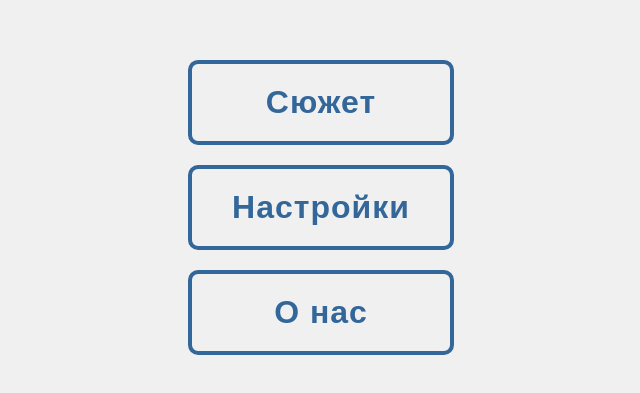
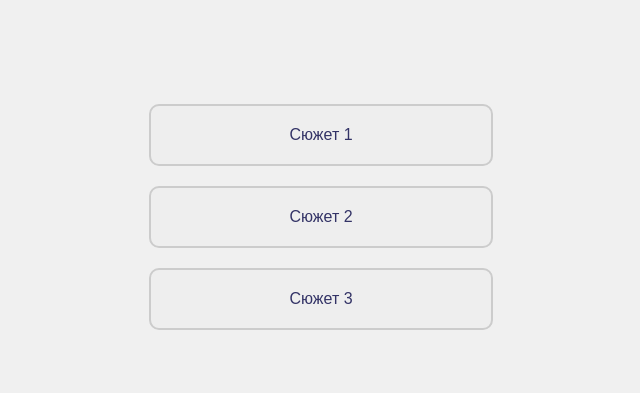
Before and after one commit to No4Ka299/G3laZi-Inspector, a plain HTML site: page story_choices.html in a window 1280 px wide. Shown: the part 193-586 px from the top of the page, without its empty margins (319-959 px from the left). Drawn offline with Linux system fonts and the light colour scheme.

Commit message:
Add files via upload

```diff
--- a/story_choices.html
+++ b/story_choices.html
@@ -1,17 +1,7 @@
-<!DOCTYPE html>
-<html lang="en" >
-<head>
-  <meta charset="UTF-8">
-  <title>Untitled</title>
-
-
-</head>
-<body>
-<!-- partial:index.partial.html -->
 <!DOCTYPE html>
 <html>
 <head>
-  <title>Текстовая игра (Полицейский фон)</title>
+  <title>Выбор сюжета</title>
   <style>
     body {
       background-color: #f0f0f0;
@@ -25,70 +15,43 @@
       min-height: 100vh;
     }
 
-    .police-stripes {
-      background-image: url("police_stripes.png"); /* ЗАМЕНИТЬ НА СВОЙ ПУТЬ */
-      background-repeat: repeat-x;
-      height: 20px;
-      width: 100%;
-      position: fixed;
-      top: 0;
+    .story-choice-container {
+      display: flex;
+      flex-direction: column;
+      align-items: center;
+      gap: 20px;
+      margin-top: 20px;
     }
 
-    .button-container {
-      display: flex;
-      flex-direction: column;
-      gap: 20px;
+    .story-choice {
+      width: 300px;
+      padding: 20px;
+      background-color: #eee;
+      border: 2px solid #ccc;
+      border-radius: 10px;
+      text-align: center;
+      cursor: pointer;
+      transition: background-color 0.3s ease;
     }
 
-    button {
-      background-color: transparent;
-      color: #336699;
-      border: 4px solid #336699;
-      padding: 20px 40px;
-      font-size: 32px;
-      cursor: pointer;
-      border-radius: 10px;
-      transition: background-color 0.3s ease, color 0.3s ease, border-color 0.3s ease;
-      font-weight: bold;
-      letter-spacing: 1px;
-      outline: none; /* Убрать обводку при фокусировке (по желанию) */
-    }
-
-    button:hover {
-      background-color: #336699;
-      color: white;
-      border-color: #003366;
-    }
-
-    button:active {
-      background-color: #003366;
-      color: white;
-      transform: scale(0.95);
-      transition: transform 0.1s ease;
+    .story-choice:hover {
+      background-color: #ddd;
     }
   </style>
 </head>
 <body>
-  <div class="police-stripes"></div>
-
-  <div class="button-container">
-    <button onclick="openStoryChoices()">Сюжет</button>
-    <button onclick="showAlert('Настройки игры...')">Настройки</button>
-    <button onclick="showAlert('Информация об игре...')">О нас</button>
+  <div class="story-choice-container">
+    <div class="story-choice" onclick="startStory('story1')">Сюжет 1</div>
+    <div class="story-choice" onclick="startStory('story2')">Сюжет 2</div>
+    <div class="story-choice" onclick="startStory('story3')">Сюжет 3</div>
   </div>
 
   <script>
-    function showAlert(message) {
-      alert(message);
-    }
-
-    function openStoryChoices() {
-      window.open("story_choices.html", "_blank");
+    function startStory(storyId) {
+      alert("Начинаем " + storyId); // Заменить на реальный код для запуска сюжета
+      // Можно перенаправить на другую страницу для начала игры:
+      // window.location.href = "story_" + storyId + ".html";
     }
   </script>
 </body>
 </html>
-<!-- partial -->
-
-</body>
-</html>
```
